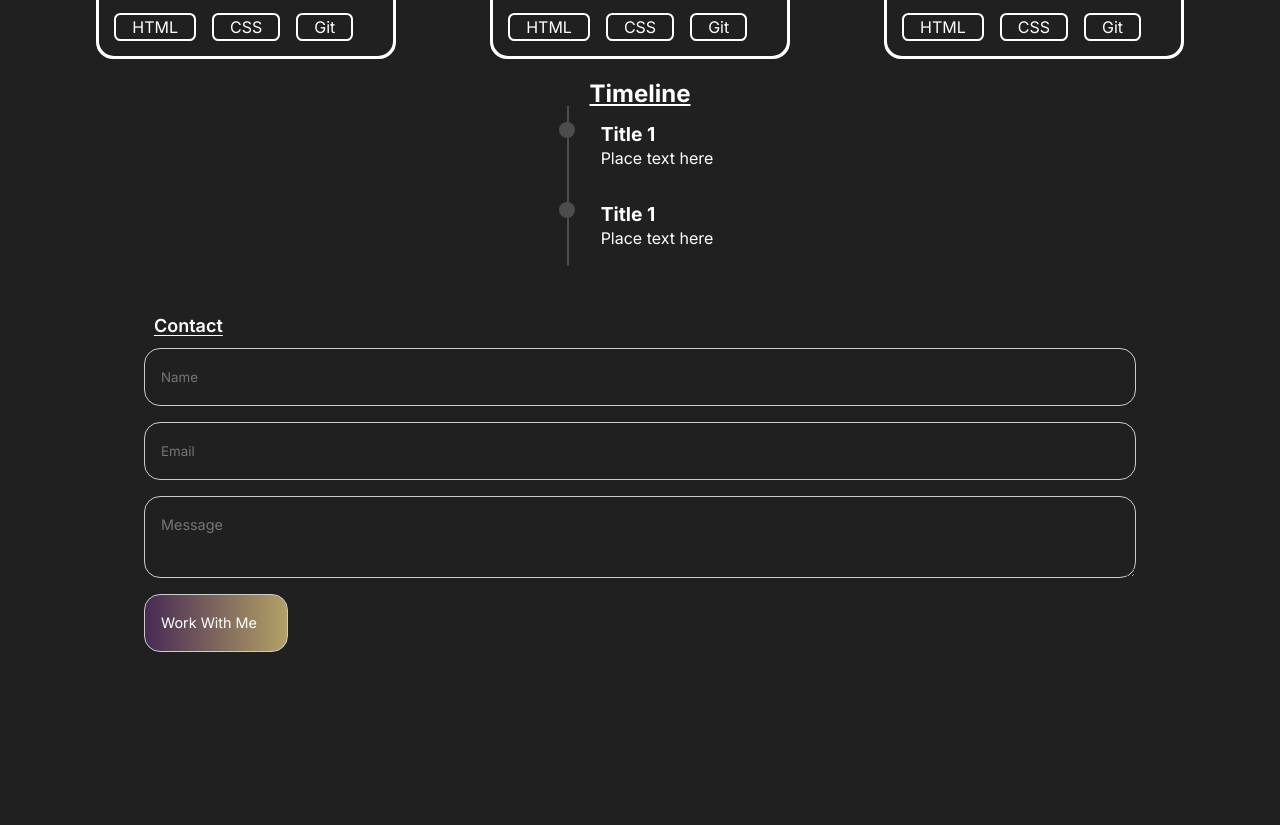
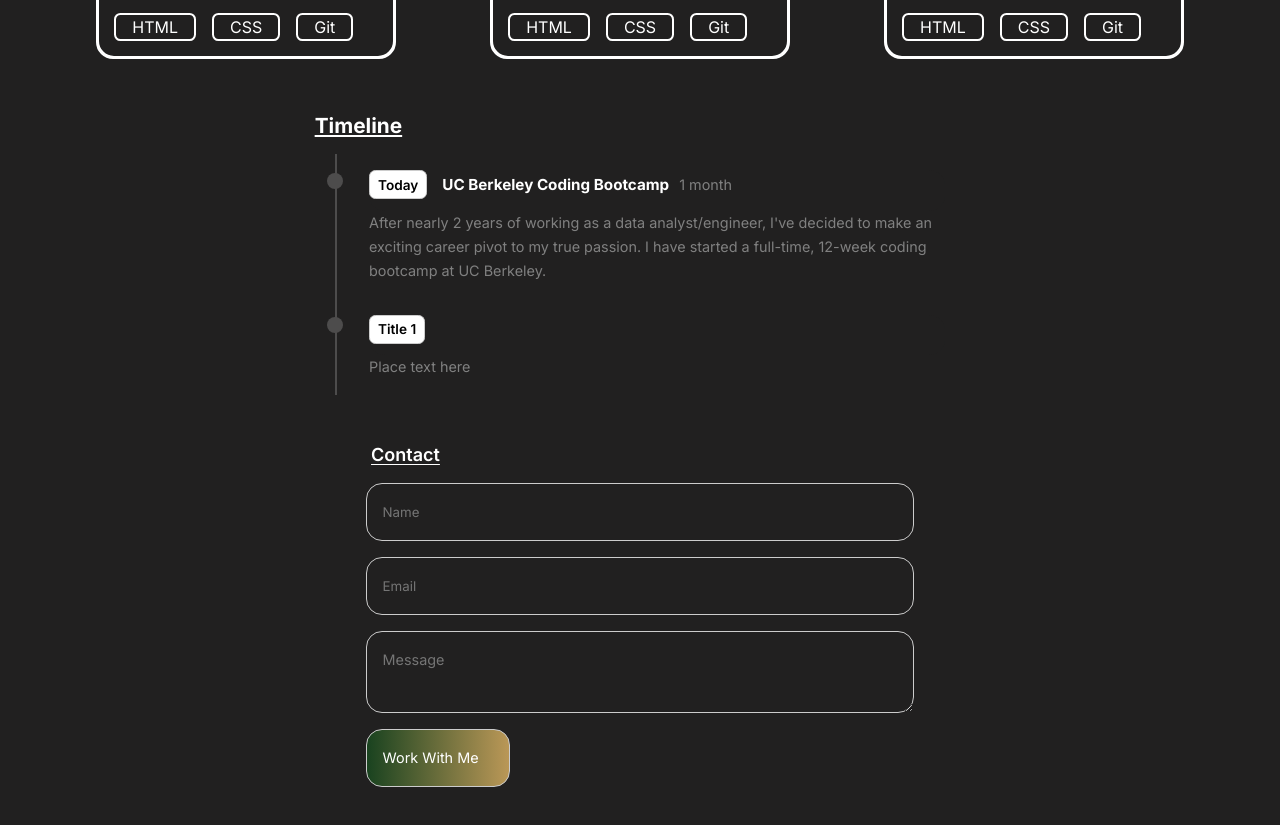
Before and after one commit to mccoydidericksen/personal-portfolio, a plain HTML site: page index.html in a window 1280 px wide. Shown: the part 1122-1947 px from the top of the page. Before the commit the page ends 1848 px from the top, so only its background shows below. Drawn offline with Linux system fonts and the light colour scheme.

Commit message:
add timeline card formatting and fix contact form width

```diff
--- a/assets/css/style.css
+++ b/assets/css/style.css
@@ -167,12 +167,14 @@ header li {
 
 .contact {
     display: flex;
-    flex-direction: column;
+    position: relative;
+    flex-direction: row;
     justify-content: center;
     text-align: center;
-    padding-bottom: 2%;
-    padding-left: 8rem;
-    padding-right: 8rem;
+}
+
+.contact u {
+    padding-right: 30rem;
 }
 
 .contact-form {
@@ -190,7 +192,7 @@ header li {
     justify-content: start;
     font-size: large;
     font-weight: 600;
-    padding-bottom: 1%;
+    padding-bottom: 1rem;
     padding-left: 1%;
     text-underline-offset: 0.2rem;
 }
@@ -223,17 +225,22 @@ header li {
     text-align: center;
     background-image: linear-gradient(
         to right,
-        rgba(80,45,97, 0.8) 0%,
-        rgba(240,216,131, 0.7) 100%
+        rgba(7,147,30, 0.3) 0%,
+        rgb(251,202,110, 0.7) 100%
       );
 }
 
 .section-title{
     display: flex;
-    flex-direction: row;
+    flex-direction: column;
     justify-content: center;
-    text-align: left;
-    font-size: 1.5rem;
+    text-align: center;
+    font-size: 1.3rem;
+    padding-top: 2rem;
+    padding-right: 70%;
+    padding-bottom: 1rem;
+    align-items: center;
+
 }
 
 .timeline {
@@ -256,17 +263,47 @@ header li {
     position: relative;
     margin-left: 1rem;
     padding: 1rem;
-    max-width: 25rem;
+    max-width: 38rem;
 }
 
 .info {
-  display: flex;
-  flex-direction: column;
-  gap: 0.5rem;
+    display: flex;
+    flex-direction: row;
+    white-space: nowrap;
+    justify-content: start;
+    align-items: center;
+    flex: 1 0 auto;
+    max-width: 50rem;
+    border-radius: 1.0rem;
+    padding-bottom: 0.7rem;
 }
 
-.year {
-    font-size: 1.2rem;
+.info h3 {
+    font-size: 0.85rem;
+    font-weight: 600;
+    background-color: white;
+    color: black;
+    padding: 0.1rem 0.5rem 0.1rem 0.5rem;
+    border: 1px solid #ccc;
+    border-radius: 0.4rem;
+}
+
+.info h4 {
+    display: flex;
+    white-space: nowrap;
+    font-size: 0.95rem;
+    padding-right: 10px;
+    padding-left: 15px;
+}
+
+.info p {
+    font-size: 0.8rem;
+    color: gray;
+}
+
+.card p {
+    font-size: 0.9rem;
+    color: gray;
 }
 
 .year::before {
@@ -313,4 +350,23 @@ header li {
         border-top-left-radius: 1.0rem;
         border-top-right-radius: 1.0rem;
     }
+
+    .contact u {
+        padding-right: 20rem;
+    }
   }
+
+  @media screen and (min-width: 930px) {
+    .section-title{
+        display: flex;
+        flex-direction: column;
+        justify-content: center;
+        text-align: center;
+        font-size: 1.3rem;
+        padding-top: 2rem;
+        padding-left: 26%;
+        padding-right: 70%;
+        padding-bottom: 1rem;
+        align-items: center;
+    }
+  }
--- a/index.html
+++ b/index.html
@@ -86,13 +86,15 @@
     </div>
 
     <section class="timeline">
+        <div class="outer">
 
-        <div class="outer">
             <div class="card">
                 <div class="info">
-                    <h3 class="year">Title 1</h3>
+                    <h3 class="year">Today</h3>
+                    <h4>UC Berkeley Coding Bootcamp</h4>
+                    <p> 1 month</p>
                 </div>
-                <p>Place text here </p>
+                <p>After nearly 2 years of working as a data analyst/engineer, I've decided to make an exciting career pivot to my true passion. I have started a full-time, 12-week coding bootcamp at UC Berkeley.</p>
             </div>
 
             <div class="card">
@@ -100,8 +102,8 @@
                     <h3 class="year">Title 1</h3>
                 </div>
                 <p>Place text here </p>
+
             </div>
-
         </div>
 
     </section>
```
